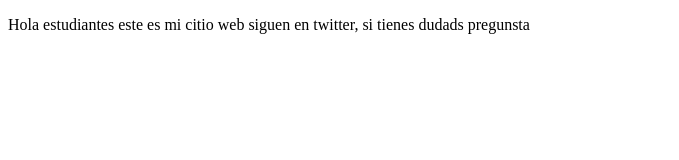
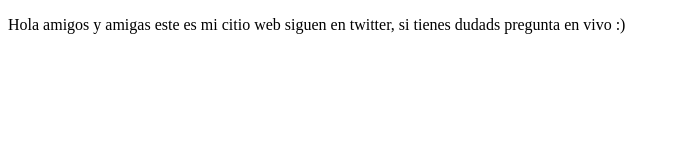
Before and after one commit to FabianMCaro/proyectoDemoCursoPrework, a plain HTML site: page index.html in a window 1280 px wide. Shown: the whole page, without its empty margins (0-679 px from the left). Drawn offline with Linux system fonts and the light colour scheme.

Commit message:
cambios agregamos :)

```diff
--- a/index.html
+++ b/index.html
@@ -8,7 +8,7 @@
 </head>
 <body>
     <p>
-        Hola estudiantes este es mi citio web siguen en twitter, si tienes dudads pregunsta
+        Hola amigos y amigas este es mi citio web siguen en twitter, si tienes dudads pregunta en vivo :)
     </p>
 </body>
 </html>
```
